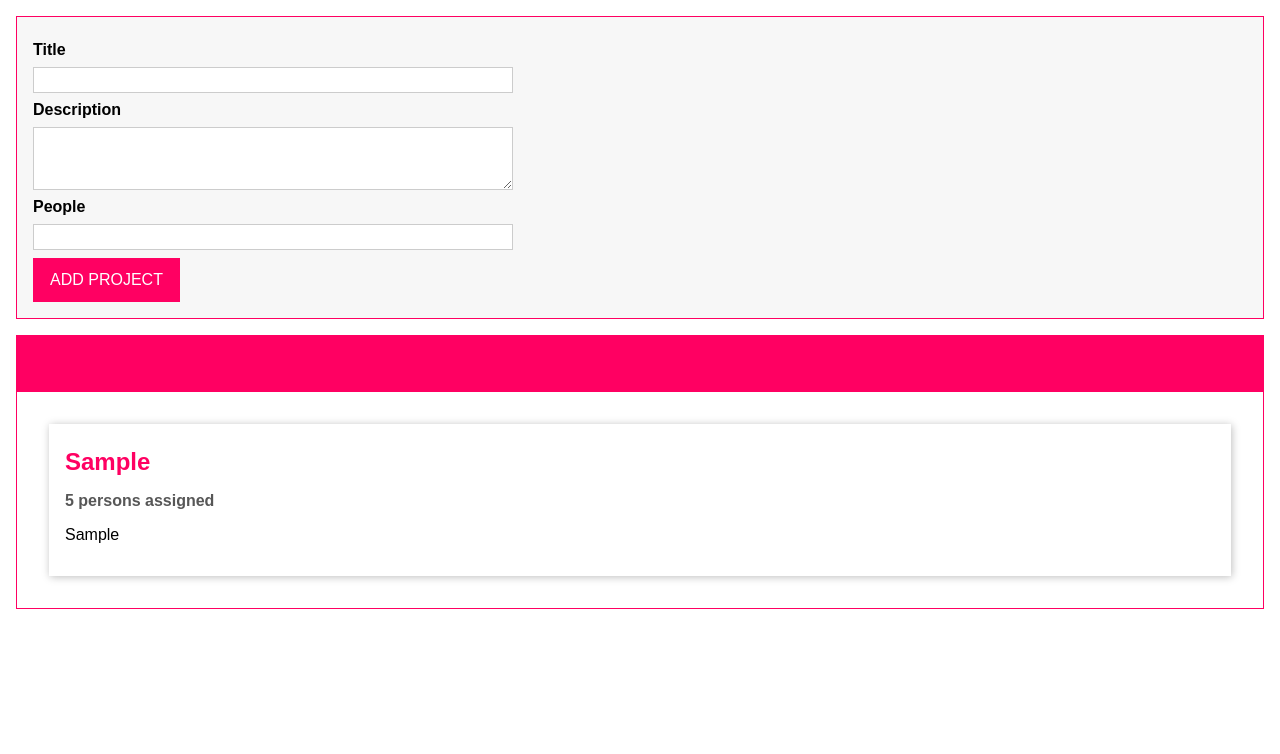
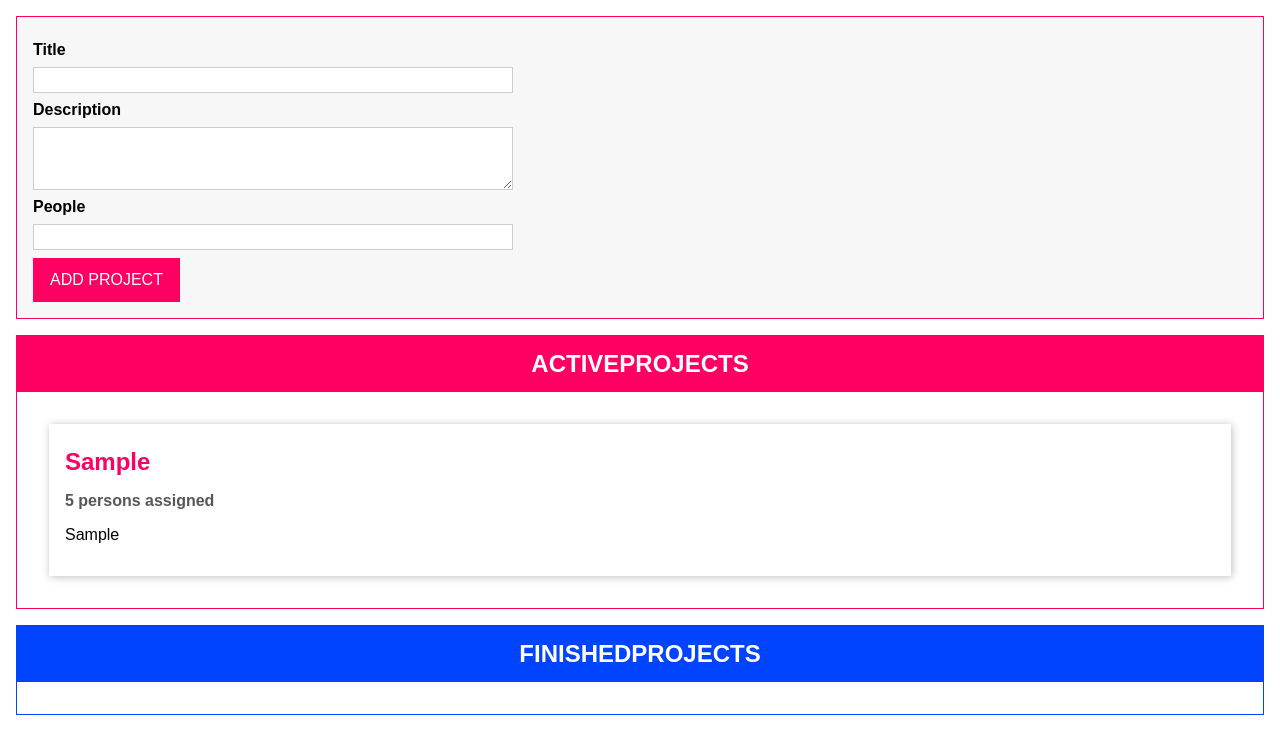
Before and after one commit to nizarfazari/understanding-ts-max, a website with bundled scripts: page drag-n-drop/index.html in a window 1280 px wide. Both pictures are taken after typing "Sample", "Sample", "5" into the empty fields and a click on the button "ADD PROJECT". Built offline with nearby package versions, Linux system fonts and the light colour scheme.

Commit message:
make a interface draggable and implements it

```diff
--- a/app.css
+++ b/app.css
@@ -91,6 +91,7 @@
     box-shadow: 1px 1px 8px rgba(0, 0, 0, 0.26);
     padding: 1rem;
     margin: 1rem;
+    background: white;
   }
 
   .projects li h2 {
--- a/drag-n-drop/app.css
+++ b/drag-n-drop/app.css
@@ -91,6 +91,7 @@
     box-shadow: 1px 1px 8px rgba(0, 0, 0, 0.26);
     padding: 1rem;
     margin: 1rem;
+    background: white;
   }
 
   .projects li h2 {
--- a/drag-n-drop/app.ts
+++ b/drag-n-drop/app.ts
@@ -1,3 +1,15 @@
+// Drag n Drop Interfaces
+interface Draggable {
+  dragStartHandler(event: DragEvent): void;
+  dragEndHandler(event: DragEvent): void;
+}
+
+interface DragTarget {
+  dragOverHandler(event: DragEvent): void;
+  dropHandler(event: DragEvent): void;
+  dragLeaveHanlder(event: DragEvent): void;
+}
+
 // validation
 interface Validation {
   value: string | number;
@@ -180,7 +192,7 @@ class ProjectList extends Component<HTMLDivElement, HTMLElement> {
     // mengsanitasi file sebelumnya
     listEl.innerHTML = "";
     for (const prjItem of this.assignedProject) {
-      new ProjectItem(this.element.querySelector('ul')!.id, prjItem)
+      new ProjectItem(this.element.querySelector("ul")!.id, prjItem);
     }
   }
 
@@ -192,7 +204,10 @@ class ProjectList extends Component<HTMLDivElement, HTMLElement> {
   }
 }
 
-class ProjectItem extends Component<HTMLUListElement, HTMLLIElement> {
+class ProjectItem
+  extends Component<HTMLUListElement, HTMLLIElement>
+  implements Draggable
+{
   private project: Project;
 
   constructor(hostId: string, project: Project) {
@@ -203,22 +218,36 @@ class ProjectItem extends Component<HTMLUListElement, HTMLLIElement> {
     this.renderContent();
   }
 
-  get person(){
-    if(this.project.people === 1){
-      return '1 person'
-    }else {
-      return `${this.project.people} persons`
+  get person() {
+    if (this.project.people === 1) {
+      return "1 person";
+    } else {
+      return `${this.project.people} persons`;
     }
   }
 
-  configure(): void {}
+
+  @Autobind
+  dragStartHandler(event: DragEvent): void {
+    console.log(event)
+  }
+
+  @Autobind
+  dragEndHandler(event: DragEvent): void {
+    console.log('dragend')
+  }
+
+
+  configure(): void {
+    this.element.addEventListener("dragstart", this.dragStartHandler);
+    this.element.addEventListener("dragend", this.dragEndHandler)
+  }
 
   renderContent(): void {
-    console.log(this.element.querySelector("h2"))
-    console.log(this.project)
+    console.log(this.element.querySelector("h2"));
+    console.log(this.project);
     this.element.querySelector("h2")!.textContent = this.project.title;
-    this.element.querySelector("h3")!.textContent =
-      this.person + ' assigned';
+    this.element.querySelector("h3")!.textContent = this.person + " assigned";
     this.element.querySelector("p")!.textContent = this.project.description;
   }
 }
--- a/drag-n-drop/index.html
+++ b/drag-n-drop/index.html
@@ -27,7 +27,7 @@
       </form>
     </template>
     <template id="single-project">
-      <li>
+      <li draggable="true">
         <h2></h2>
         <h3></h3>
         <p></p>
@@ -36,7 +36,7 @@
     <template id="project-list">
       <section class="projects">
         <header>
-
+          <h2></h2>
         </header>
         <ul></ul>
       </section>
```
Also changed, not shown: index.html (+1 -1 lines), dist/app.js.
